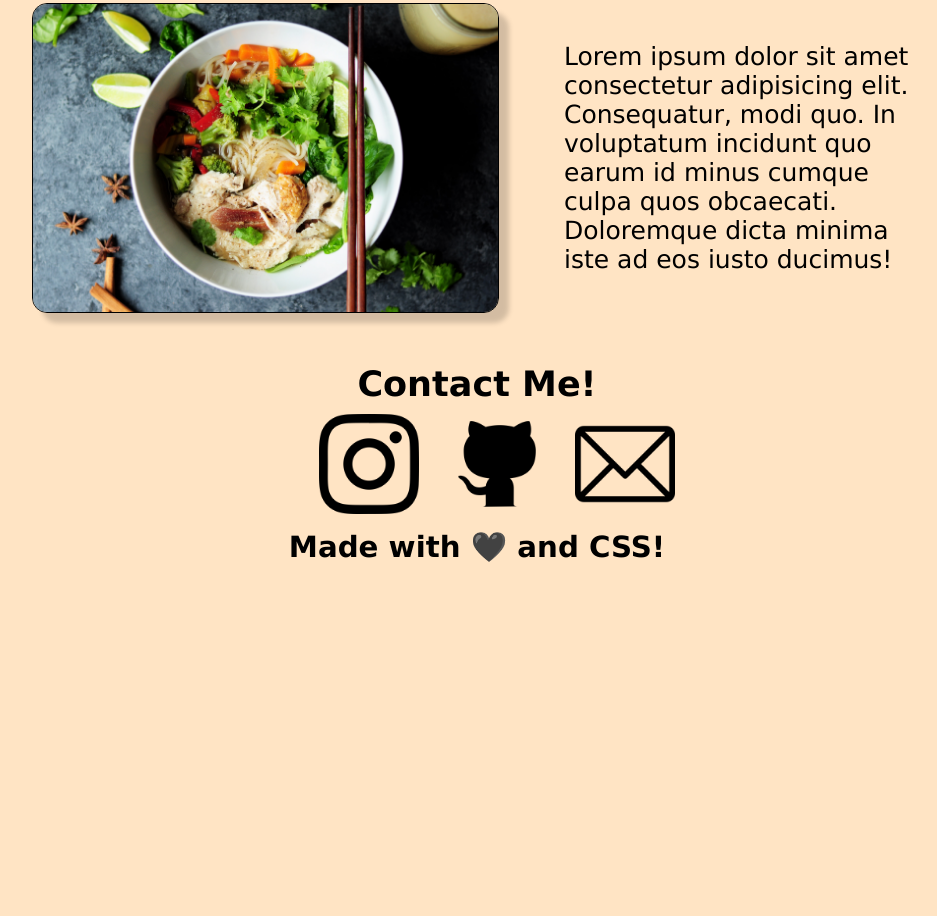
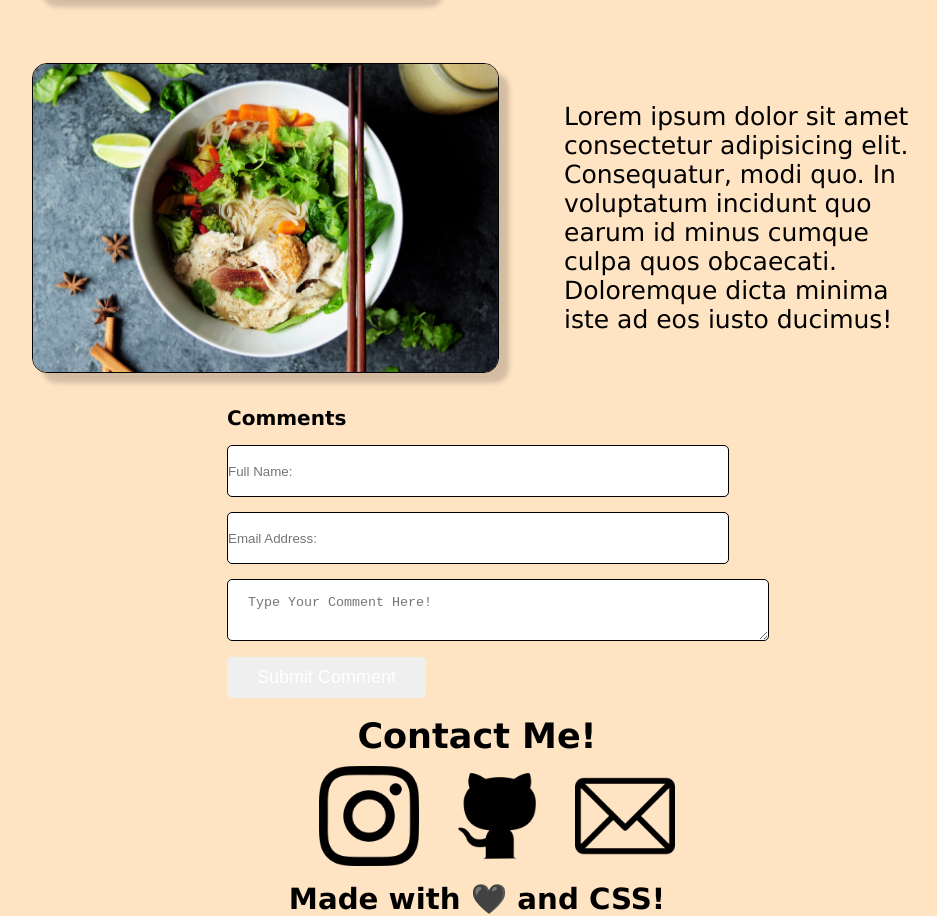
Before and after one commit to AlG0reRhythms/Challenge-2, a plain HTML site: page index.html in a window 1280 px wide. Shown: the part 1692-2608 px from the top of the page, without its empty margins (163-1100 px from the left). Before the commit the page ends 2256 px from the top, so only its background shows below. Drawn offline with Linux system fonts and the light colour scheme.

Commit message:
Added comment box

```diff
--- a/assets/style2.css
+++ b/assets/style2.css
@@ -21,6 +21,11 @@ header {
     width: 100%;
     top: 0rem;
     z-index: 100;
+}
+
+main {
+    position: relative;
+    top: 60px;
 }
 
 .nav-list {
@@ -129,6 +134,55 @@ h1 {
     transform: scale(1.1);
 }
 
+/* Comment Box */
+.comment-box {
+    top: 8rem;
+    left: 50%;
+    position: relative;
+    transform: translate(-50%, -50%);
+    width: 500px;
+}
+
+.comment-box h2 {
+    font-size: 20px;
+    margin-bottom: 15px;
+}
+
+.comment-box input {
+    width:100%;
+    height: 50px;
+    padding: 0;
+    margin-bottom: 15px;
+    border-radius: 5px;
+    border: 1px solid black;
+
+}
+
+.comment-box textarea {
+    width: 100%;
+    height: 150 px;
+    padding: 15px 20px;
+    margin-bottom: 10px;
+    border-radius: 5px;
+    border: 1px solid black;
+}
+
+.comment-box textarea:focus {
+    border: 1px solid black;
+    outline: 0;
+}
+
+.comment-box button {
+    border: 0;
+    padding: 10px 30px;
+    font-size: 18px;
+    border-radius: 5px;
+    color: white;
+}
+
+.comment-box button:hover {
+    background-color: rgb(55, 99, 78) ;
+}
 
 
 /* Contact Me! */
@@ -153,3 +207,14 @@ h3 {
     text-align: center;
     line-height 100px;
 }
+
+
+@media screen and (max-width: 992px) {
+    .body {
+      width: 50%;}
+    }
+
+@media screen and (max-width: 768px) {
+    .body {
+      width: 100%;}
+}
--- a/index.html
+++ b/index.html
@@ -57,8 +57,21 @@
       </section>
 
 
+       <section>
+         <div class="comment-box">
+          <h2>Comments</h2>
+          <form action="#">
+              <input type="text" name="full_name" placeholder="Full Name:">
+              <input type="email" name="email" placeholder="Email Address:">
+              <textarea name="comment" id="" placeholder="Type Your Comment Here!"></textarea>
+              <button type="submit">Submit Comment</button>
+            </div>
+          </form>
+        </section>
+
       <section id="Contact Me!">
         <h1>Contact Me!</h1>
+        <form action=""></form>
         <div class="contact-images">
           <ul>
             <li><a href="https://www.instagram.com/schm_dt/">
@@ -68,6 +81,8 @@
           </ul>
         </div>
       </section>
+
+
       <footer>
 <h3>Made with 🖤 and CSS!</h3>
       </footer>
```
